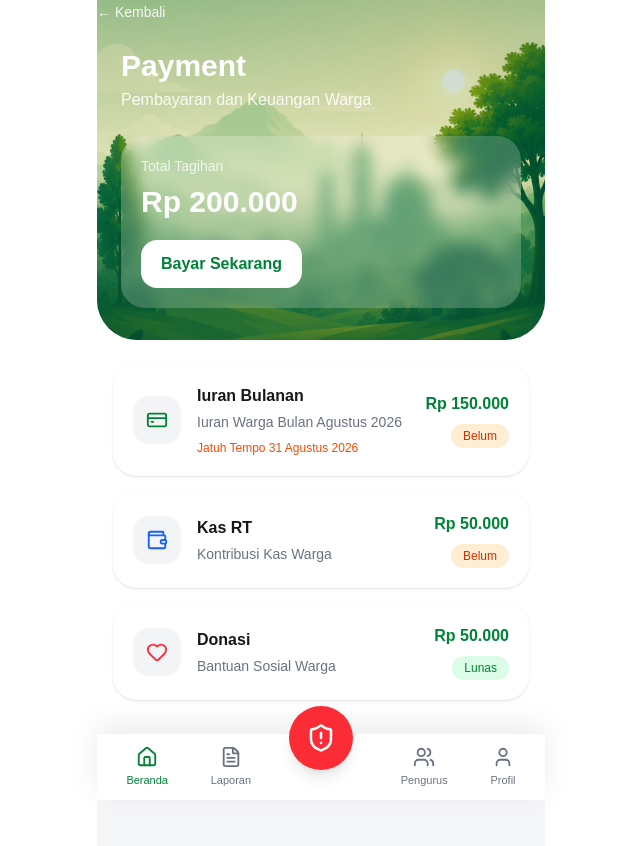
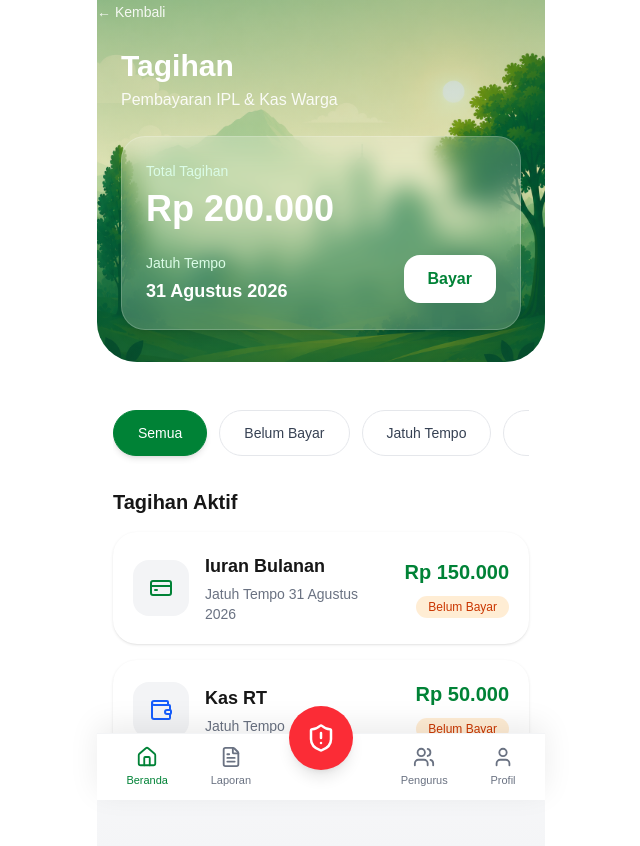
Before and after one commit to nurdjatiinvensi-glitch/sikowar-pwa, a Next.js app: page /payment in a window 1280 px wide. Shown: the top 846 px of the page, without its empty margins (319-959 px from the left). Built offline with nearby package versions, Linux system fonts and the light colour scheme.

Commit message:
refactor(payment): improve payment module UI dan Layout

```diff
--- a/app/payment/[id]/page.tsx
+++ b/app/payment/[id]/page.tsx
@@ -27,7 +27,7 @@ export default async function PaymentDetailPage({ params }: Props) {
 
           <h1 className="mt-4 text-3xl font-bold">{payment.title}</h1>
 
-          <p className="mt-2 text-white/90">Detail Pembayaran</p>
+          <p className="mt-2 text-white/90">Detail Tagihan</p>
         </div>
       </HeaderBackground>
 
@@ -44,6 +44,14 @@ export default async function PaymentDetailPage({ params }: Props) {
               Jatuh Tempo : {payment.dueDate}
             </p>
           )}
+
+          <div className="mt-6 rounded-2xl bg-green-50 p-4">
+            <p className="text-sm text-gray-500">Status</p>
+
+            <p className="mt-1 font-semibold text-green-700">
+              {payment.status === "paid" ? "Lunas" : "Belum Lunas"}
+            </p>
+          </div>
 
           <button
             className="
--- a/app/payment/page.tsx
+++ b/app/payment/page.tsx
@@ -3,7 +3,12 @@
 import AppLayout from "@/components/layout/AppLayout";
 import BackButton from "@/components/layout/BackButton";
 import HeaderBackground from "@/components/layout/HeaderBackground";
-import PaymentContent from "@/features/payment/PaymentContent";
+
+import ActiveBillList from "@/features/payment/ActiveBillList";
+import PaymentFilter from "@/features/payment/components/PaymentFilter";
+import PaymentSummary from "@/features/payment/components/PaymentSummary";
+
+import UpcomingPayment from "@/features/payment/components/UpcomingPayment";
 import { paymentData } from "@/features/payment/paymentData";
 
 export default function PaymentPage() {
@@ -18,36 +23,23 @@ export default function PaymentPage() {
           <BackButton />
 
           <div className="px-6 pt-6 pb-8 text-white">
-            <h1 className="text-3xl font-bold">Payment</h1>
+            <h1 className="text-3xl font-bold">Tagihan</h1>
 
-            <p className="mt-1 text-white/90">Pembayaran dan Keuangan Warga</p>
+            <p className="mt-1 text-white/90">Pembayaran IPL & Kas Warga</p>
 
-            <div className="mt-6 rounded-3xl bg-white/20 p-5 backdrop-blur">
-              <p className="text-sm text-white/80">Total Tagihan</p>
-
-              <h2 className="mt-2 text-3xl font-bold">
-                Rp {totalTagihan.toLocaleString("id-ID")}
-              </h2>
-
-              <button
-                className="
-                  mt-5
-                  rounded-2xl
-                  bg-white
-                  px-5
-                  py-3
-                  font-semibold
-                  text-green-700
-                "
-              >
-                Bayar Sekarang
-              </button>
+            <div className="mt-6">
+              <PaymentSummary total={totalTagihan} />
             </div>
           </div>
         </HeaderBackground>
 
         <div className="flex-1 overflow-y-auto px-4 py-6 pb-28">
-          <PaymentContent />
+          <PaymentFilter />
+
+          <div className="mt-6">
+            <ActiveBillList />
+            <UpcomingPayment />
+          </div>
         </div>
       </div>
     </AppLayout>
--- /dev/null
+++ b/features/payment/ActiveBillList.tsx
@@ -0,0 +1,26 @@
+"use client";
+
+import { useRouter } from "next/navigation";
+
+import PaymentCard from "./BillCard";
+import { paymentData } from "./paymentData";
+
+export default function PaymentContent() {
+  const router = useRouter();
+
+  return (
+    <>
+      <h2 className="mb-4 text-xl font-bold">Tagihan Aktif</h2>
+
+      <div className="space-y-4">
+        {paymentData.map((item) => (
+          <PaymentCard
+            key={item.id}
+            item={item}
+            onClick={() => router.push(`/payment/${item.id}`)}
+          />
+        ))}
+      </div>
+    </>
+  );
+}
--- /dev/null
+++ b/features/payment/BillCard.tsx
@@ -0,0 +1,94 @@
+"use client";
+
+import { AlertCircle, CreditCard, Heart, Wallet } from "lucide-react";
+
+import { PaymentItem } from "./types";
+
+type Props = {
+  item: PaymentItem;
+  onClick?: () => void;
+};
+
+export default function BillCard({ item, onClick }: Props) {
+  const getIcon = () => {
+    switch (item.type) {
+      case "monthly":
+        return <CreditCard size={24} className="text-green-700" />;
+
+      case "cash":
+        return <Wallet size={24} className="text-blue-600" />;
+
+      case "donation":
+        return <Heart size={24} className="text-pink-500" />;
+
+      default:
+        return <AlertCircle size={24} className="text-gray-500" />;
+    }
+  };
+
+  const getBadge = () => {
+    if (item.status === "paid") {
+      return (
+        <span className="rounded-full bg-green-100 px-3 py-1 text-xs font-medium text-green-700">
+          Lunas
+        </span>
+      );
+    }
+
+    return (
+      <span className="rounded-full bg-orange-100 px-3 py-1 text-xs font-medium text-orange-700">
+        Belum Bayar
+      </span>
+    );
+  };
+
+  return (
+    <button
+      onClick={onClick}
+      className="
+        flex
+        w-full
+        items-center
+        gap-4
+        rounded-3xl
+        bg-white
+        p-5
+        text-left
+        shadow-sm
+        transition
+        hover:shadow-md
+      "
+    >
+      {/* Icon */}
+      <div
+        className="
+          flex
+          h-14
+          w-14
+          items-center
+          justify-center
+          rounded-2xl
+          bg-gray-100
+        "
+      >
+        {getIcon()}
+      </div>
+
+      {/* Content */}
+      <div className="min-w-0 flex-1">
+        <h3 className="truncate text-lg font-semibold">{item.title}</h3>
+
+        <p className="mt-1 text-sm text-gray-500">Jatuh Tempo {item.dueDate}</p>
+      </div>
+
+      {/* Amount */}
+      <div className="text-right">
+        <p className="text-xl font-bold text-green-700">
+          Rp {item.amount.toLocaleString("id-ID")}
+        </p>
+
+        <div className="mt-2">{getBadge()}</div>
+      </div>
+    </button>
+  );
+}
--- a/features/payment/PaymentCard.tsx
+++ /dev/null
@@ -1,86 +0,0 @@
-"use client";
-
-import { CreditCard, Heart, Wallet } from "lucide-react";
-
-import { PaymentItem } from "./types";
-
-type Props = {
-  item: PaymentItem;
-  onClick?: () => void;
-};
-
-function getIcon(type: PaymentItem["type"]) {
-  switch (type) {
-    case "monthly":
-      return <CreditCard size={22} className="text-green-700" />;
-
-    case "cash":
-      return <Wallet size={22} className="text-blue-600" />;
-
-    case "donation":
-      return <Heart size={22} className="text-red-500" />;
-  }
-}
-
-export default function PaymentCard({ item, onClick }: Props) {
-  return (
-    <button
-      onClick={onClick}
-      className="
-        flex
-        w-full
-        items-center
-        gap-4
-        rounded-3xl
-        bg-white
-        p-5
-        text-left
-        shadow-sm
-        transition
-        hover:shadow-md
-      "
-    >
-      <div
-        className="
-          flex
-          h-12
-          w-12
-          items-center
-          justify-center
-          rounded-2xl
-          bg-gray-100
-        "
-      >
-        {getIcon(item.type)}
-      </div>
-
-      <div className="flex-1">
-        <h3 className="font-semibold">{item.title}</h3>
-
-        <p className="mt-1 text-sm text-gray-500">{item.description}</p>
-
-        {item.dueDate && (
-          <p className="mt-2 text-xs text-orange-600">
-            Jatuh Tempo {item.dueDate}
-          </p>
-        )}
-      </div>
-
-      <div className="text-right">
-        <p className="font-bold text-green-700">
-          Rp {item.amount.toLocaleString("id-ID")}
-        </p>
-
-        <span
-          className={`mt-2 inline-block rounded-full px-3 py-1 text-xs ${
-            item.status === "paid"
-              ? "bg-green-100 text-green-700"
-              : "bg-orange-100 text-orange-700"
-          }`}
-        >
-          {item.status === "paid" ? "Lunas" : "Belum"}
-        </span>
-      </div>
-    </button>
-  );
-}
--- a/features/payment/PaymentContent.tsx
+++ /dev/null
@@ -1,22 +0,0 @@
-"use client";
-
-import { useRouter } from "next/navigation";
-
-import PaymentCard from "./PaymentCard";
-import { paymentData } from "./paymentData";
-
-export default function PaymentContent() {
-  const router = useRouter();
-
-  return (
-    <div className="space-y-4">
-      {paymentData.map((item) => (
-        <PaymentCard
-          key={item.id}
-          item={item}
-          onClick={() => router.push(`/payment/${item.id}`)}
-        />
-      ))}
-    </div>
-  );
-}
--- /dev/null
+++ b/features/payment/components/PaymentFilter.tsx
@@ -0,0 +1,41 @@
+"use client";
+
+const filters = ["Semua", "Belum Bayar", "Jatuh Tempo", "Lunas"];
+
+export default function PaymentFilter() {
+  return (
+    <div
+      className="
+        mt-6
+        flex
+        gap-3
+        overflow-x-auto
+        pb-2
+        scrollbar-hide
+      "
+    >
+      {filters.map((filter, index) => (
+        <button
+          key={filter}
+          className={`
+            whitespace-nowrap
+            rounded-full
+            border
+            px-6
+            py-3
+            text-sm
+            font-medium
+            transition
+            ${
+              index === 0
+                ? "border-green-700 bg-green-700 text-white shadow-md"
+                : "border-gray-200 bg-white text-gray-700 hover:border-green-600 hover:text-green-700"
+            }
+          `}
+        >
+          {filter}
+        </button>
+      ))}
+    </div>
+  );
+}
--- /dev/null
+++ b/features/payment/components/PaymentSummary.tsx
@@ -0,0 +1,53 @@
+"use client";
+
+type Props = {
+  total: number;
+};
+
+export default function PaymentSummary({ total }: Props) {
+  return (
+    <div
+      className="
+      rounded-3xl
+    bg-white/20
+      backdrop-blur-md
+      border border-white/20
+      p-6
+    text-white
+      shadow-lg
+      "
+    >
+      {/* Label */}
+      <p className="text-sm text-green-100">Total Tagihan</p>
+
+      {/* Nominal */}
+      <h2 className="mt-2 text-4xl font-bold">
+        Rp {total.toLocaleString("id-ID")}
+      </h2>
+
+      {/* Due Date */}
+      <div className="mt-6 flex items-center justify-between">
+        <div>
+          <p className="text-sm text-green-100">Jatuh Tempo</p>
+
+          <p className="mt-1 text-lg font-semibold">31 Agustus 2026</p>
+        </div>
+
+        <button
+          className="
+            rounded-2xl
+            bg-white
+            px-6
+            py-3
+            font-semibold
+            text-green-700
+            transition
+            hover:bg-green-50
+          "
+        >
+          Bayar
+        </button>
+      </div>
+    </div>
+  );
+}
--- /dev/null
+++ b/features/payment/components/UpcomingPayment.tsx
@@ -0,0 +1,56 @@
+"use client";
+
+import { ChevronDown } from "lucide-react";
+
+const upcoming = [
+  {
+    month: "September 2026",
+    total: 200000,
+  },
+  {
+    month: "Oktober 2026",
+    total: 200000,
+  },
+  {
+    month: "November 2026",
+    total: 200000,
+  },
+];
+
+export default function UpcomingPayment() {
+  return (
+    <div className="mt-8">
+      <h2 className="mb-4 text-lg font-bold text-gray-800">
+        Tagihan Mendatang
+      </h2>
+
+      <div className="space-y-3">
+        {upcoming.map((item) => (
+          <button
+            key={item.month}
+            className="
+              flex
+              w-full
+              items-center
+              justify-between
+              rounded-2xl
+              bg-white
+              p-4
+              shadow-sm
+            "
+          >
+            <div>
+              <p className="font-semibold">{item.month}</p>
+
+              <p className="mt-1 text-sm text-gray-500">
+                Rp {item.total.toLocaleString("id-ID")}
+              </p>
+            </div>
+
+            <ChevronDown size={20} className="text-gray-400" />
+          </button>
+        ))}
+      </div>
+    </div>
+  );
+}
```
